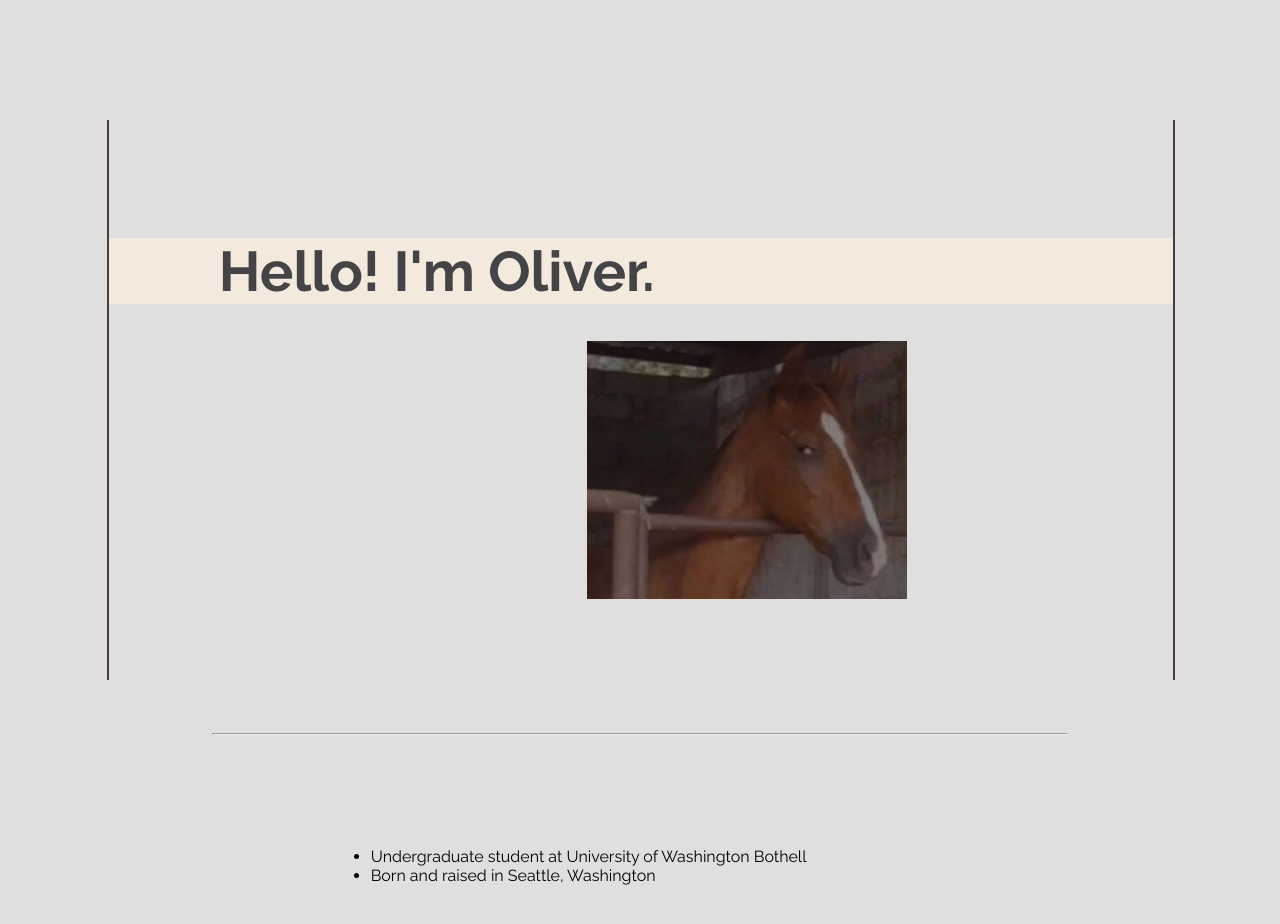
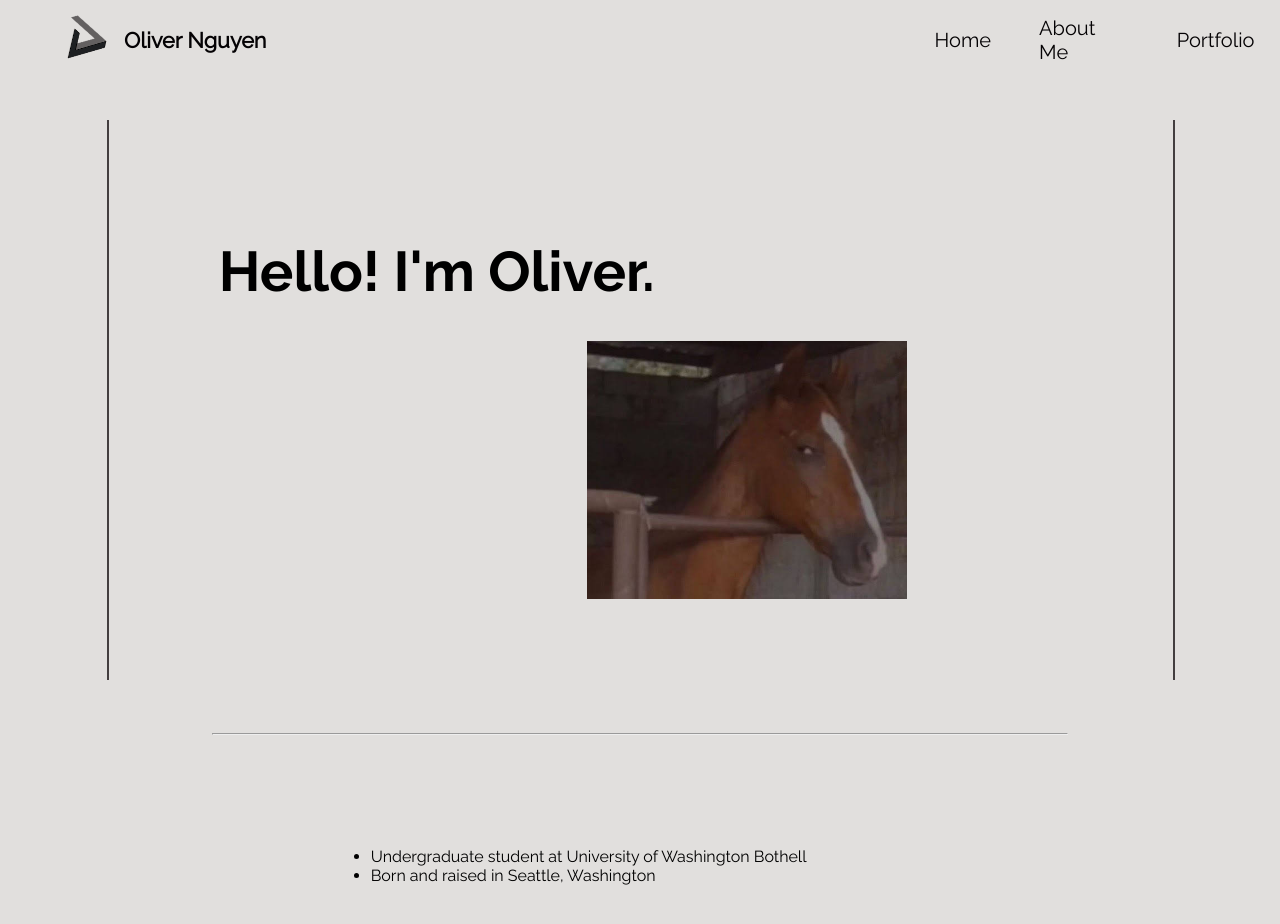
Before and after one commit to oliverwebp/oliverpng, a React (Create React App) app: page / in a window 1280 px wide. Shown: the top 924 px of the page. Built offline with nearby package versions, Linux system fonts and the light colour scheme.

Commit message:
constant navbar

```diff
--- a/src/App.css
+++ b/src/App.css
@@ -4,7 +4,7 @@
 }
 
 .poggywoggy {
-  background-color: #F3E9DC;
+  background-color: #e1dfdd;
   box-sizing: border-box;
   display: grid;
   height: 225vh;
--- a/src/Body.css
+++ b/src/Body.css
@@ -32,8 +32,8 @@
 .thick {
     font-family: thicker;
     font-size: 7vmin;
-    background-color: #F3E9DC;
-    color: #444346;
+    background-color: #e1dfdd;
+    color: #000000;
     padding-left: 2em;
 }
 .txt {
--- a/src/Navbar.css
+++ b/src/Navbar.css
@@ -16,6 +16,7 @@
     margin-left: 5%;
     align-items: center;
     justify-content: left;
+    mix-blend-mode:difference;
 
   }
 
@@ -76,6 +77,8 @@
     position: fixed;
     top: 0;
     width: 100%;
+    color: #dddde1;
+    mix-blend-mode: difference;
 
     box-shadow: none;
     display: flex;
@@ -83,13 +86,12 @@
     align-items: center;
     justify-content: center;
     font-size: calc(10px + 2vmin);
-    color: #444346;
     z-index: 9999;
     opacity: 1;
-    background-color: #DAB49D;
+    background-color: rgba(0, 0, 0, 0);
     transition: background-color 800ms ease-in-out;
     transition: opacity 800ms;
-    filter: drop-shadow(0 -10px 20px black);
+    /*filter: drop-shadow(0 -10px 20px black); */
     box-sizing: inherit;
 
   }
@@ -107,14 +109,15 @@
     justify-content: center;
     font-size: calc(10px + 2vmin);
     color: #444346;
-    background-color: #DAB49D;
+    opacity: 0;
+    background-color: rgba(0, 0, 0, 0);;
 
     transition: opacity 400ms;
     opacity: 0;
     transition: background-color 1000ms ease-in-out;
     transition: z-index 0.4s step-end, opacity 0.5s ease-in-out;
     z-index: -1;
-    filter: drop-shadow(0 -10px 20px black);
+    /*filter: drop-shadow(0 -10px 20px black); */
     box-sizing: inherit;
 
   }
--- a/src/Navbar.js
+++ b/src/Navbar.js
@@ -25,7 +25,7 @@ class Navbar extends React.Component{
     }
 
     render() {
-    return <header className={this.state.show ? 'active' : 'hidden'}>
+    return <header className='active'>
             <nav className='Nav-main'>
                 <div className='Left-nav'>
                     <img src={penrose} className="App-logo" alt="logo" />
```
